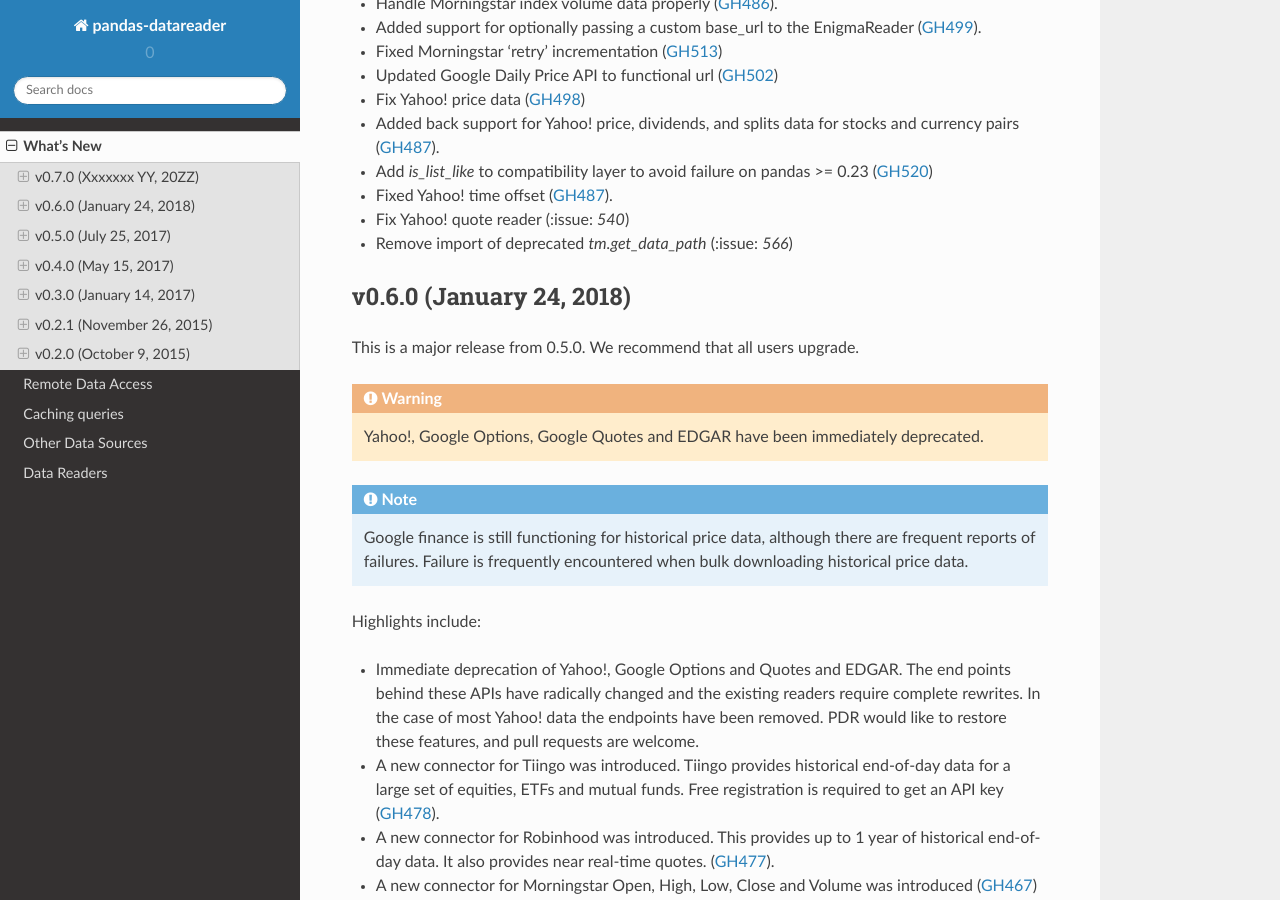
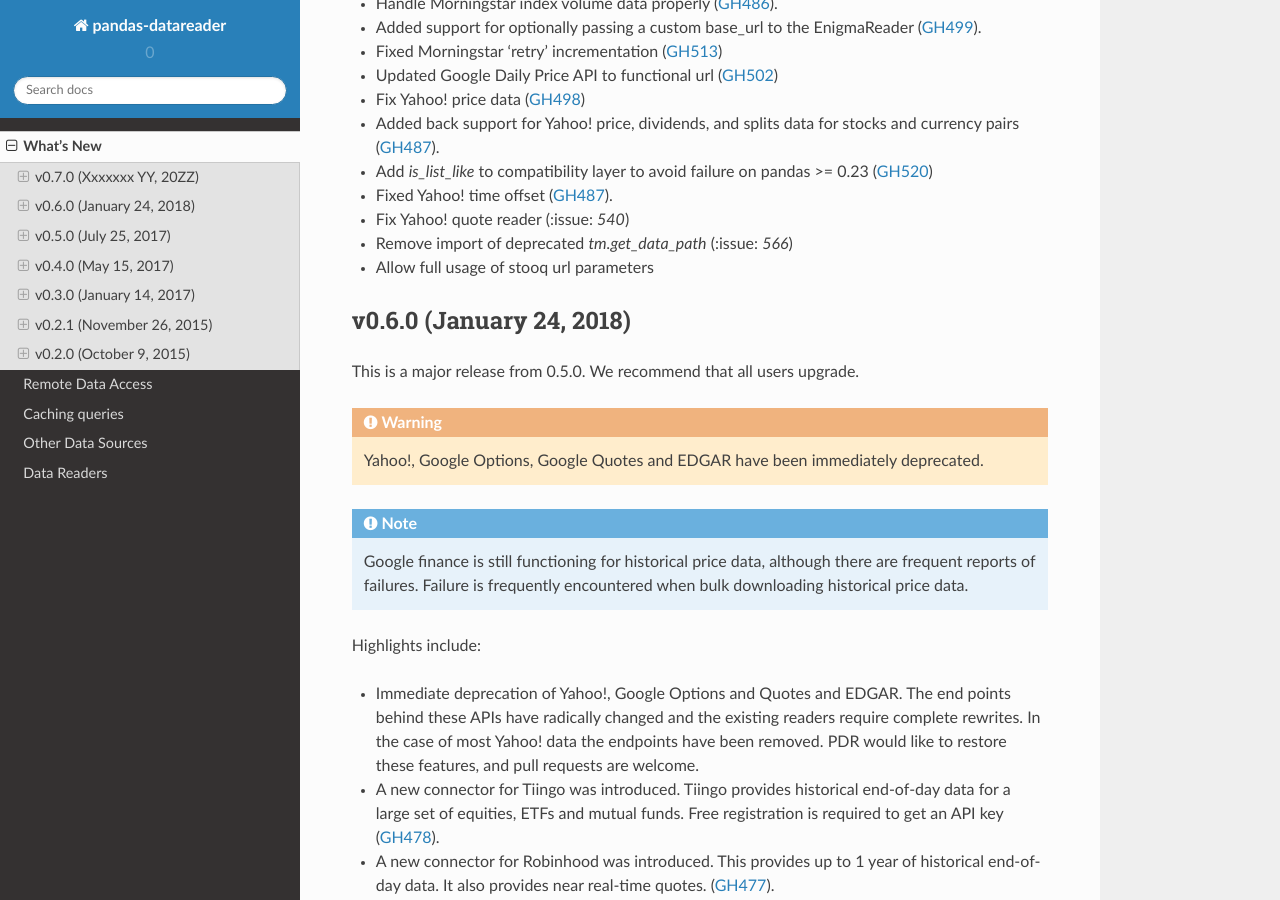
Before and after one commit to pydata/pandas-datareader, a Sphinx documentation site: the page built from docs/source/whatsnew.rst, in a window 1280 px wide and 900 px high, scrolled down 1549 px. Built offline with Sphinx 7.4.7 and the Read the Docs theme 2.0.0, drawn with Linux system fonts in a browser that asks for light colours.

Commit message:
Whats new

```diff
--- a/docs/source/whatsnew/v0.7.0.txt
+++ b/docs/source/whatsnew/v0.7.0.txt
@@ -76,3 +76,4 @@
 - Fixed Yahoo! time offset (:issue:`487`).
 - Fix Yahoo! quote reader (:issue: `540`)
 - Remove import of deprecated `tm.get_data_path` (:issue: `566`)
+- Allow full usage of stooq url parameters
```
